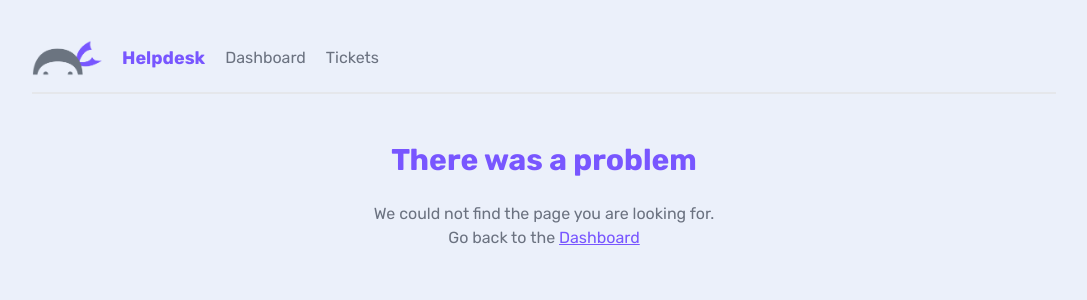
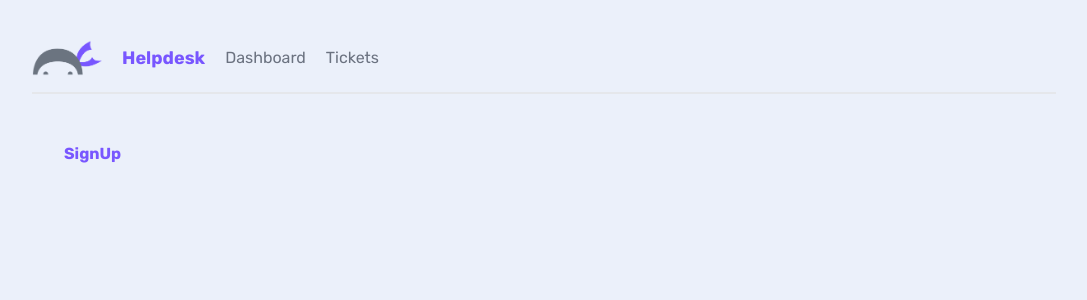
Before and after one commit to DevJuma10/helpdesk, a Next.js app: page /signup in a window 1280 px wide. Before the commit this address had no page. Shown: the top 300 px of the page, without its empty margins (96-1183 px from the left). Built offline with nearby package versions, Linux system fonts and the light colour scheme.

Commit message:
Added Grouped Routes Dashboard & Auth

```diff
--- /dev/null
+++ b/app/(auth)/login/page.jsx
@@ -0,0 +1,8 @@
+
+export default function Login() {
+  return (
+    <main>
+        <h2>Login</h2>
+    </main>
+  )
+}
--- /dev/null
+++ b/app/(auth)/signup/page.jsx
@@ -0,0 +1,7 @@
+export default function SignUp() {
+  return (
+   <main>
+    <h2>SignUp</h2>
+   </main>
+  )
+}
```
Also changed, not shown: app/(dashboard)/loading.jsx (renamed from app/loading.jsx), app/(dashboard)/not-found.jsx (renamed from app/not-found.jsx), app/(dashboard)/page.jsx (renamed from app/page.jsx), app/(dashboard)/ticket/[id]/page.jsx (renamed from app/ticket/[id]/page.jsx), app/(dashboard)/ticket/create/createTicket.jsx (renamed from app/ticket/create/createTicket.jsx), app/(dashboard)/ticket/create/page.jsx (renamed from app/ticket/create/page.jsx), app/(dashboard)/ticket/not-found.jsx (renamed from app/ticket/not-found.jsx), app/(dashboard)/ticket/page.jsx (renamed from app/ticket/page.jsx).
